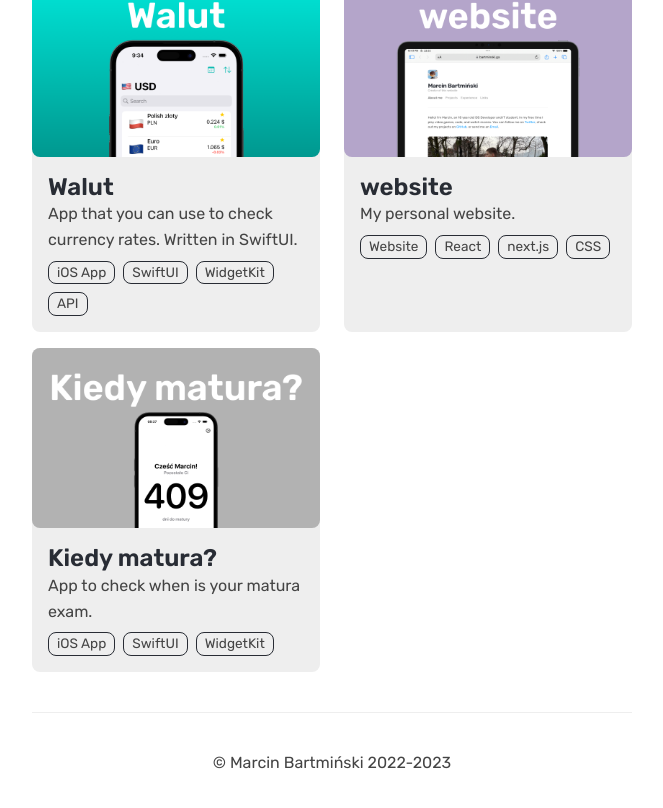
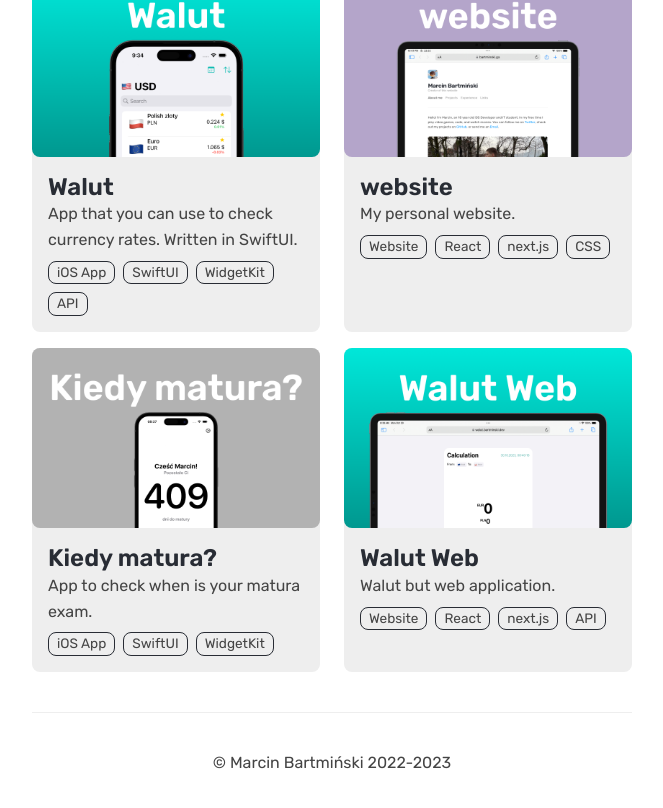
Before and after one commit to mbdjj/website, a Next.js app: page /projects in a window 1280 px wide. Shown: the part 348-1156 px from the top of the page, without its empty margins (308-971 px from the left). Built offline with nearby package versions, Linux system fonts and the light colour scheme.

Commit message:
:sparkles: Add Walut Web to projects

```diff
--- a/pages/projects.js
+++ b/pages/projects.js
@@ -11,6 +11,7 @@ import Image from "next/image";
 import walutImg from "../public/images/screenshots/walut.png";
 import websiteImg from "../public/images/screenshots/website.png";
 import whenMaturaImg from "../public/images/screenshots/whenMatura.png";
+import walutWebImg from "../public/images/screenshots/walutWeb.png";
 
 export default function Projects() {
   const projects = [
@@ -38,6 +39,14 @@ export default function Projects() {
       link: "https://github.com/mbdjj/when-matura",
       img: whenMaturaImg,
       imgAlt: "Kiedy matura? app promo image",
+    },
+    {
+      name: "Walut Web",
+      description: "Walut but web application.",
+      tags: ["Website", "React", "next.js", "API"],
+      link: "https://github.com/mbdjj/Walut-web",
+      img: walutWebImg,
+      imgAlt: "Walut web promo image",
     },
   ];
 
```
Also changed, not shown: public/images/screenshots/walutWeb.png (added).
